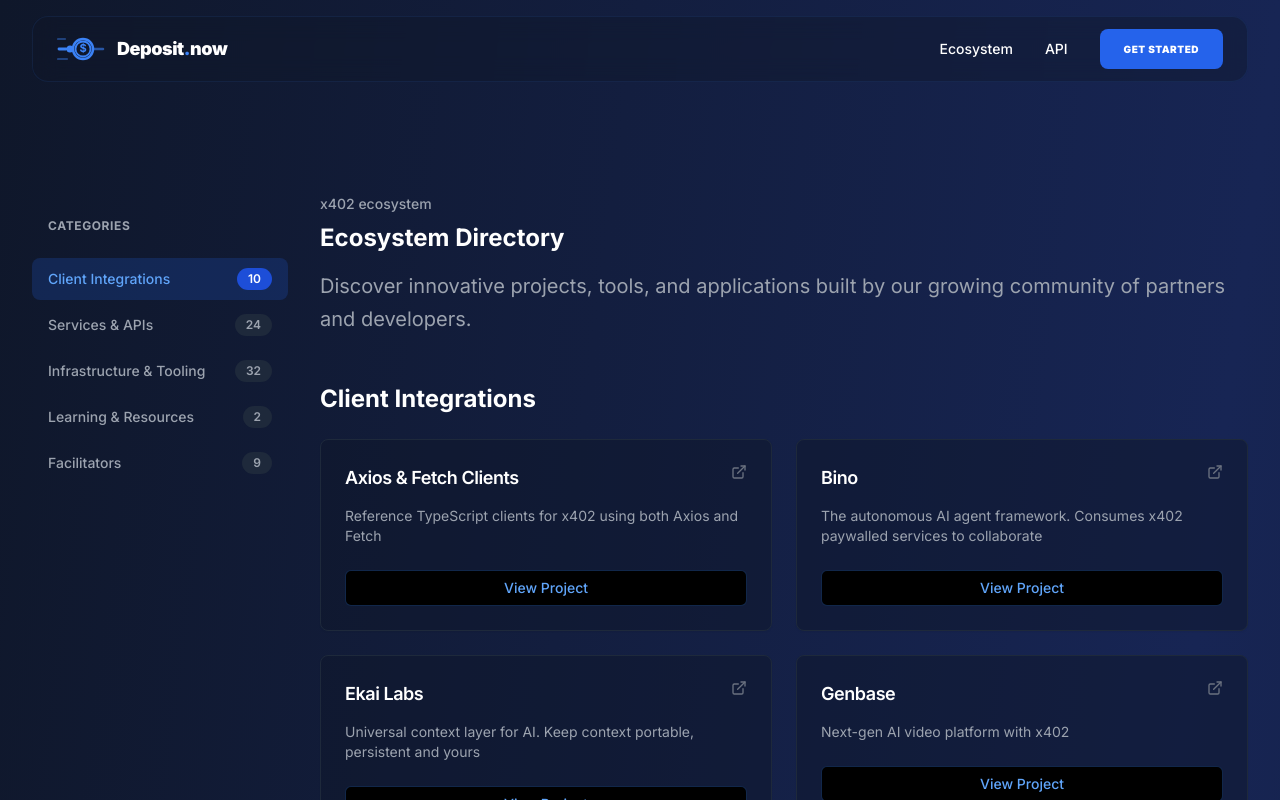
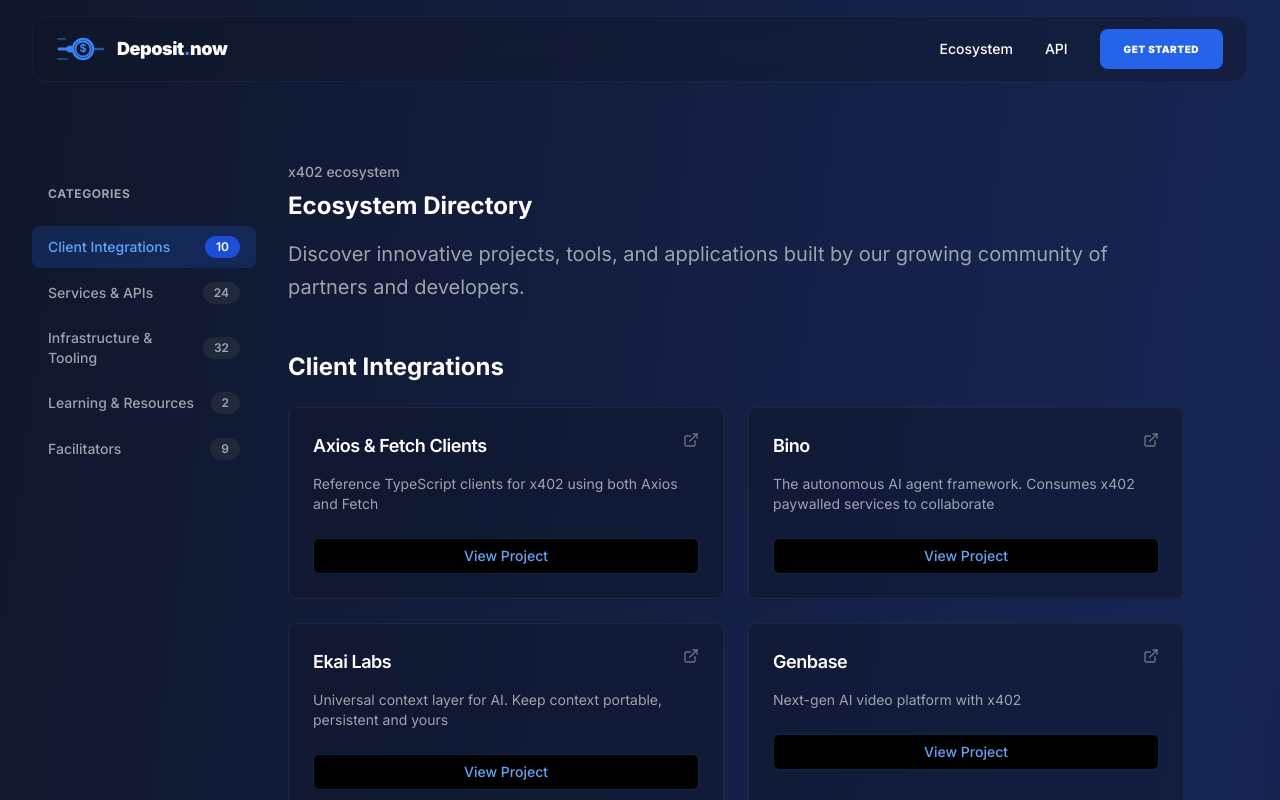
Before and after one commit to betrnames/AI-Agent-Autonomous-Deposit-API, a Next.js app: page /ecosystem in a window 1280 px wide. Shown: the top 800 px of the page. Built offline with nearby package versions, Linux system fonts and the light colour scheme.

Commit message:
Updated page.tsx

```diff
--- a/app/ecosystem/page.tsx
+++ b/app/ecosystem/page.tsx
@@ -133,9 +133,9 @@ export default function EcosystemPage() {
     <div className="min-h-screen bg-gradient-to-br from-slate-900 via-blue-950 to-slate-900">
       <Header />
 
-      <div className="max-w-7xl mx-auto px-4 sm:px-6 lg:px-8 pt-24 pb-20">
+      <div className="max-w-7xl mx-auto px-6 sm:px-8 py-16">
         <div className="flex gap-8">
-          <aside className="hidden lg:block w-64 flex-shrink-0">
+          <aside className="w-56 flex-shrink-0 hidden md:block">
             <div className="sticky top-24 py-6">
               <h2 className="text-gray-400 text-xs font-bold uppercase tracking-wider mb-6 px-4">Categories</h2>
               <nav className="space-y-1">
@@ -166,7 +166,8 @@ export default function EcosystemPage() {
             </div>
           </aside>
 
-          <main className="flex-1">
+          <main className="flex-1 min-w-0">
+            <div className="max-w-4xl">
             <div className="mb-12">
               <h1 className="text-sm font-medium text-gray-400 mb-2">x402 ecosystem</h1>
               <h2 className="text-2xl font-bold text-white mb-4">
@@ -368,6 +369,7 @@ export default function EcosystemPage() {
                 </div>
               </section>
             </div>
+            </div>
           </main>
         </div>
       </div>
```
